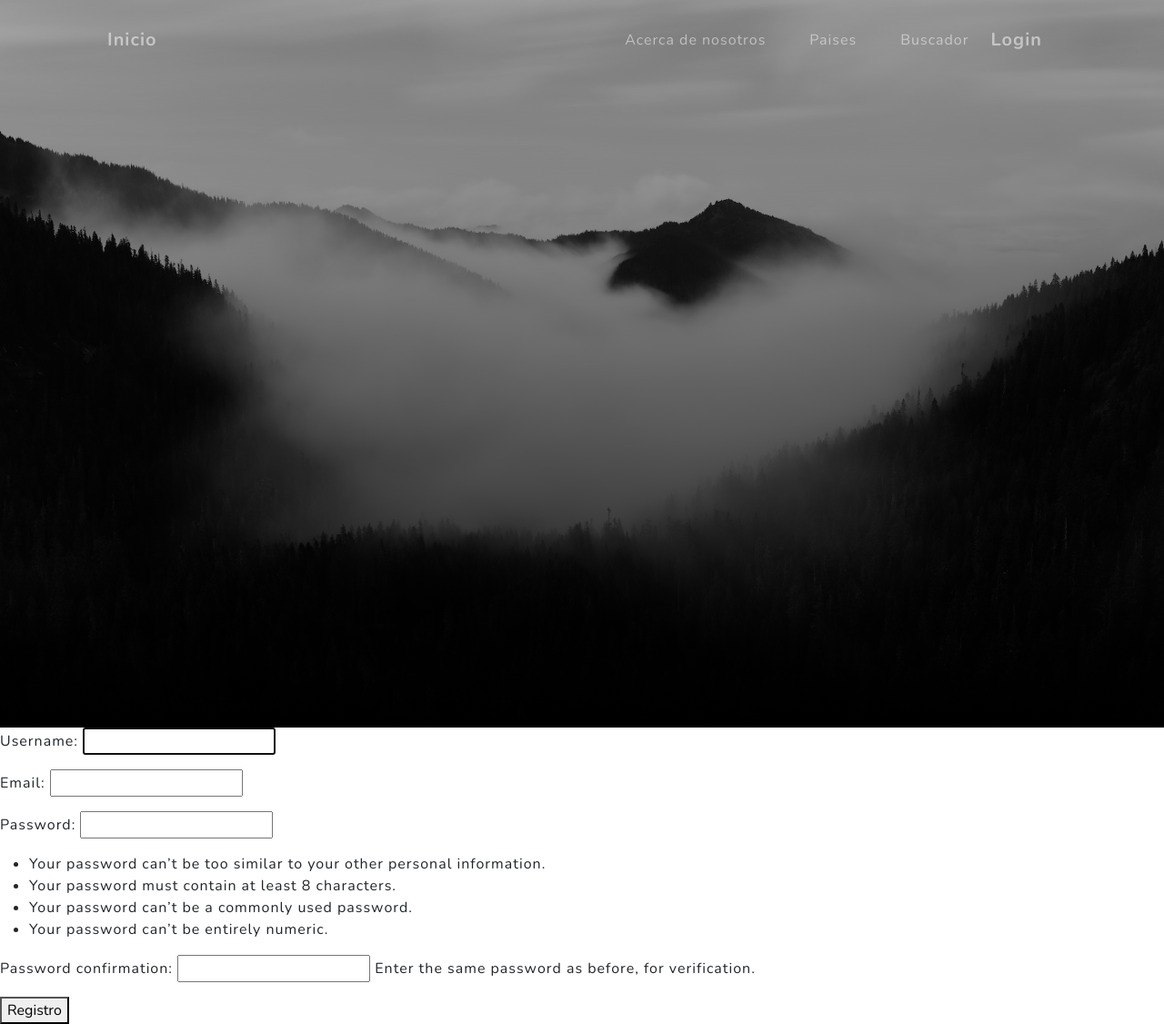
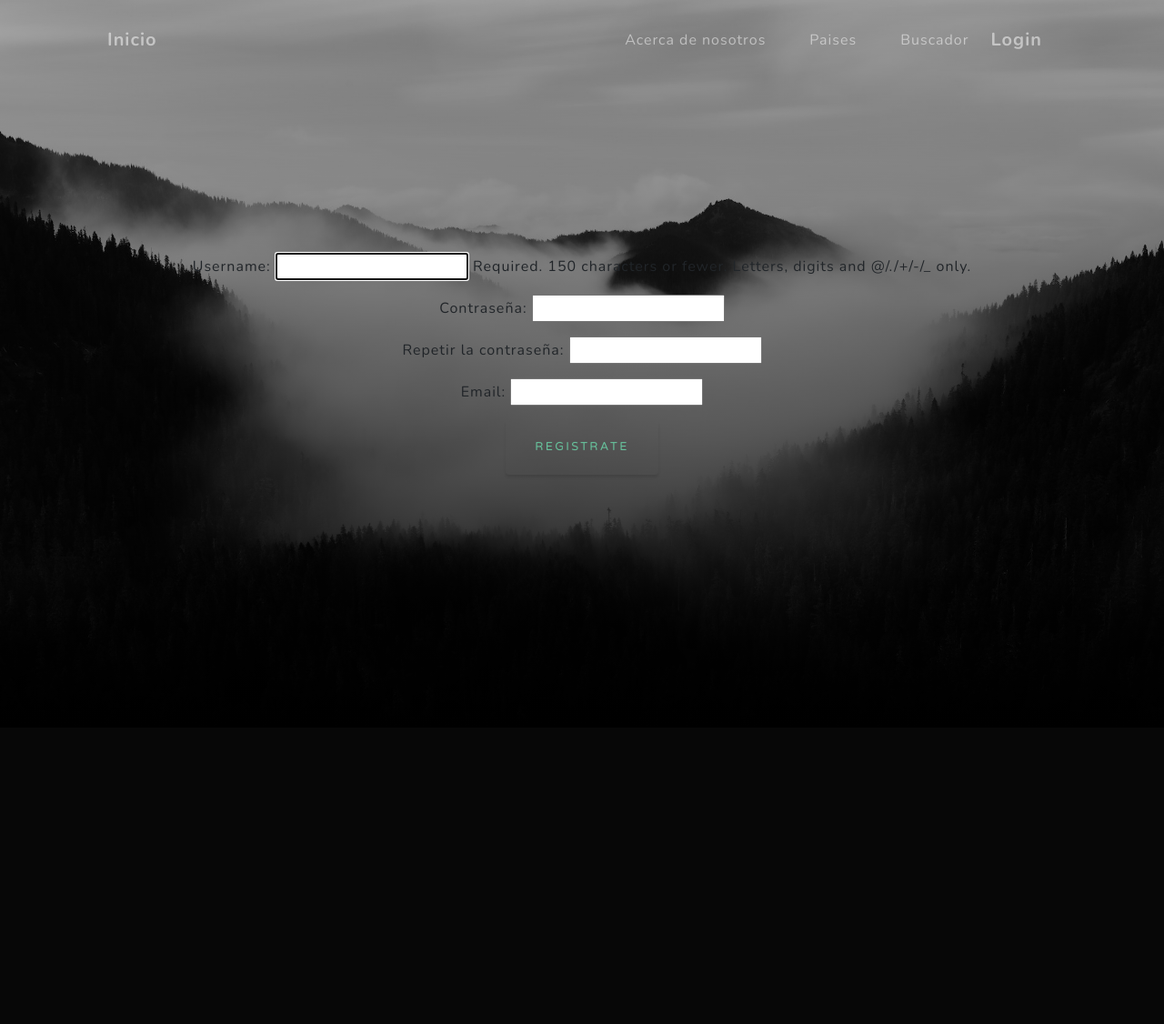
Before and after one commit to sofiborghese/ENTREGAFINAL-BORGHESE-RACHITZKY-SUAREZ1, a Django app: page /register/ in a window 1280 px wide. Shown: the whole page at 91% size. After the commit the page ends 646 px from the top, so only its background shows below. Run offline with Django 4.2, Linux system fonts and the light colour scheme; some libraries are stand-ins or nearby versions.

Commit message:
Checkpoint

```diff
--- a/final/forms.py
+++ b/final/forms.py
@@ -1,16 +1,29 @@
+from django.forms import ModelForm
 from django import forms
 from django.contrib.auth.forms import UserCreationForm
 from django.contrib.auth.models import User
 
-class UserRegisterForm(UserCreationForm):
-    email= forms.EmailField()
-    password1: forms.CharField(label='Contraseña',widget=forms.PasswordInput)
-    password2: forms.CharField(label='Repetir la Contraseña',widget=forms.PasswordInput)
+class UserRegisterForm (UserCreationForm):
+    email = forms.EmailField()
+    password1= forms.CharField(label='Contraseña',widget=forms.PasswordInput)
+    password2 = forms.CharField(label='Repetir la contraseña', widget= forms.PasswordInput)
 
-    class Meta:
-        model = User
-        fields = ['username','email','password1','password2']
-        help_texts = {k:"" for k in fields}
+class Meta:
+    model = User
+    fields = ["username", "email", "password1", "password2"]
+
+    #Saca los mensajes de ayuda
+    help_texts = {k:"" for k in fields}
+
+# class UserRegisterForm(UserCreationForm):
+#     email= forms.EmailField()
+#     password1: forms.CharField(label='Contraseña',widget=forms.PasswordInput)
+#     password2: forms.CharField(label='Repetir la Contraseña',widget=forms.PasswordInput)
+
+#     class Meta:
+#         model = User
+#         fields = ['username','email','password1','password2']
+#         help_texts = {k:"" for k in fields}
 
 
 class UserEditForm(forms.Form):
--- a/final/templates/accounts/login.html
+++ b/final/templates/accounts/login.html
@@ -6,7 +6,7 @@
     <table>
     {{form.as_p}}
     </table>
-    <button type='submit'> Iniciar sesión</button>
+    <button type="submit" class="btn btn-outline-success">Iniciar sesión</button>
 </form>
 
 {% endblock header %}
--- a/final/templates/accounts/register.html
+++ b/final/templates/accounts/register.html
@@ -1,12 +1,12 @@
 {% extends 'base.html' %}
-{% block content %}
+{% block header %}
 
 <form action="" method="POST">
     {% csrf_token %}
     <table>
     {{form.as_p}}
     </table>
-    <button type='submit'> Registro</button>
+    <button type="submit" class="btn btn-outline-success">Registrate</button>
 </form>
 
-{% endblock content %}
+{% endblock header %}
--- a/final/views.py
+++ b/final/views.py
@@ -87,19 +87,36 @@ def login_request(request):
 
     return render(request, "accounts/login.html", {"form":form} )
 
+# def register(request):
+#     if request.method == 'POST':
+#         form = UserRegisterForm(request.POST)
+
+#         if form.is_valid():
+#             username = form.cleaned_data.get('username')
+#             form.save()
+#             return render(request,"index.html",{"mensaje":"Usuario creado :)"})
+
+#     else:
+#         form = UserRegisterForm()
+
+#     return render(request, "accounts/register.html", {"form":form} )
+
 def register(request):
+
     if request.method == 'POST':
+        #form=UserCreationForm(request.POST)
         form = UserRegisterForm(request.POST)
 
         if form.is_valid():
-            username = form.cleaned_data.get('username')
+            username= form.cleaned_data["username"]
             form.save()
-            return render(request,"index.html",{"mensaje":"Usuario creado :)"})
+            return render (request, "index.html" , {"mensaje": "Usuario Creado "})
 
     else:
+        #form=UserCreationForm()
         form = UserRegisterForm()
 
-    return render(request, "accounts/register.html", {"form":form} )
+    return render (request, "accounts/register.html" , {"form": form})
 
 @login_required
 def editar_perfil(request):
```
